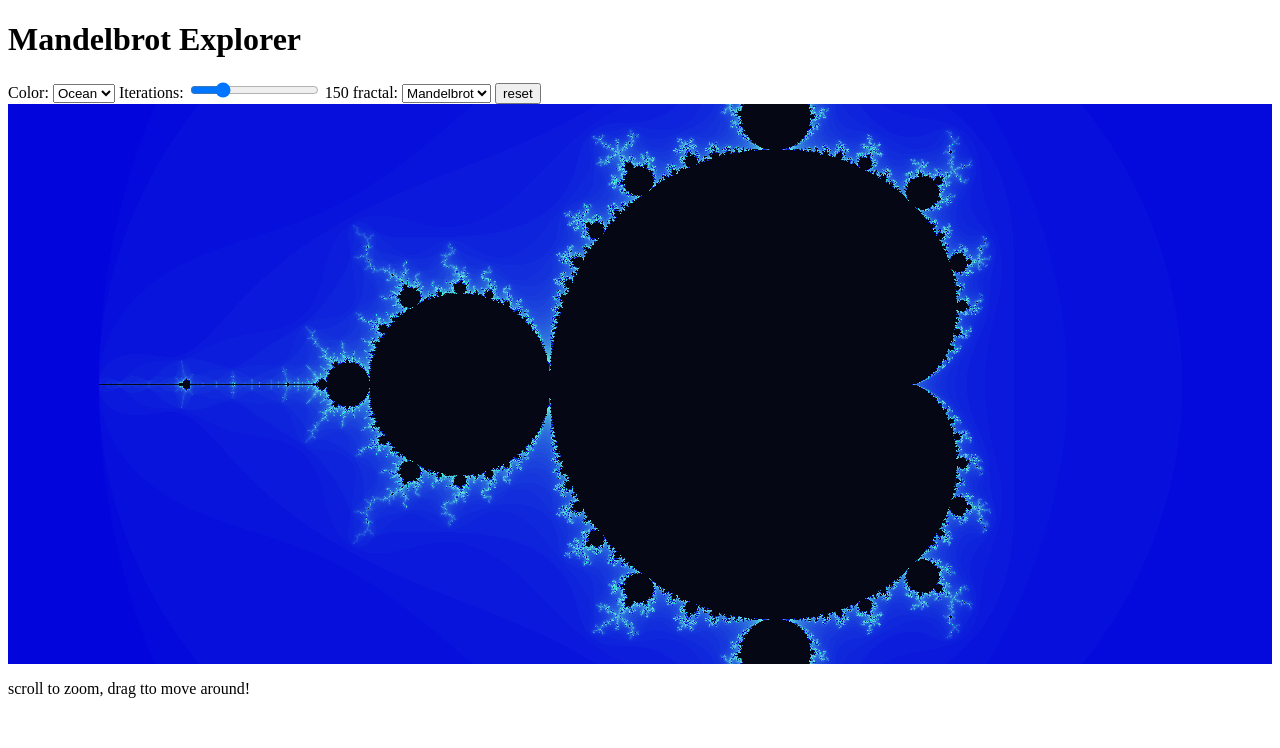
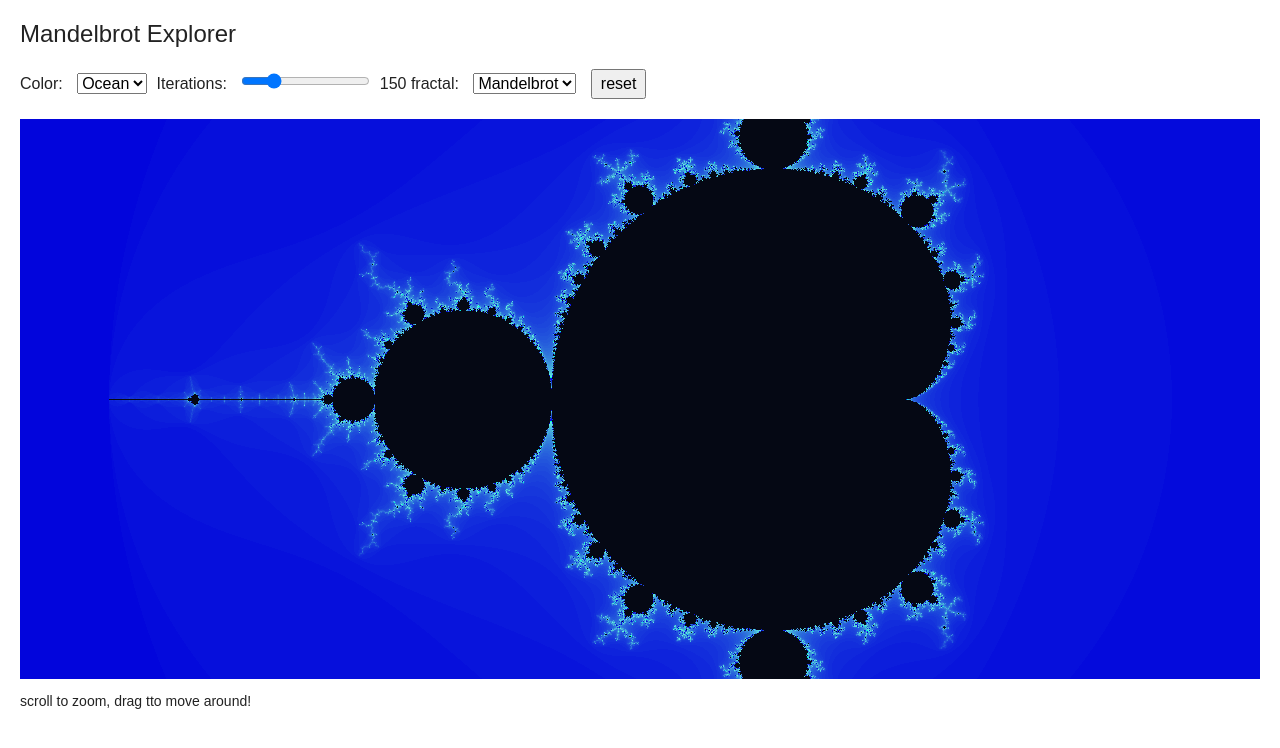
Before and after one commit to gochan562/fractal, a plain HTML site: page index.html in a window 1280 px wide. Drawn offline with Linux system fonts and the light colour scheme.

Commit message:
add CSS styles

```diff
--- a/style.css
+++ b/style.css
@@ -1,5 +1,55 @@
+body {
+    margin: 20px;
+    font-family: Arial, sans-serif;
+    background: #fff;
+    color: #222;
+}
+h1 {
+    font-size: 24px;
+    font-weight: normal;
+
+}
+
+label {
+    margin-right: 5px;
+}
+
+select,
+input,
+button {
+    margin: 5px;
+}
+
+button,
+select,
+input {
+    font: inherit;
+}
+button {
+    padding: 4px 8px;
+    cursor: pointer;
+}
+
+#julia-controls {
+    margin-top: 10px;
+}
+
+#julia-controls[hidden] {
+    display: none;
+}
+
+
 #fractal {
     display: block;
     width: 100%;
     height: 70vh;
+    margin-top: 15px;
+    cursor: grab;
 }
+#fractal:active {
+    cursor:grabbing;
+}
+
+p{
+    font-size: 14px;
+}
```
